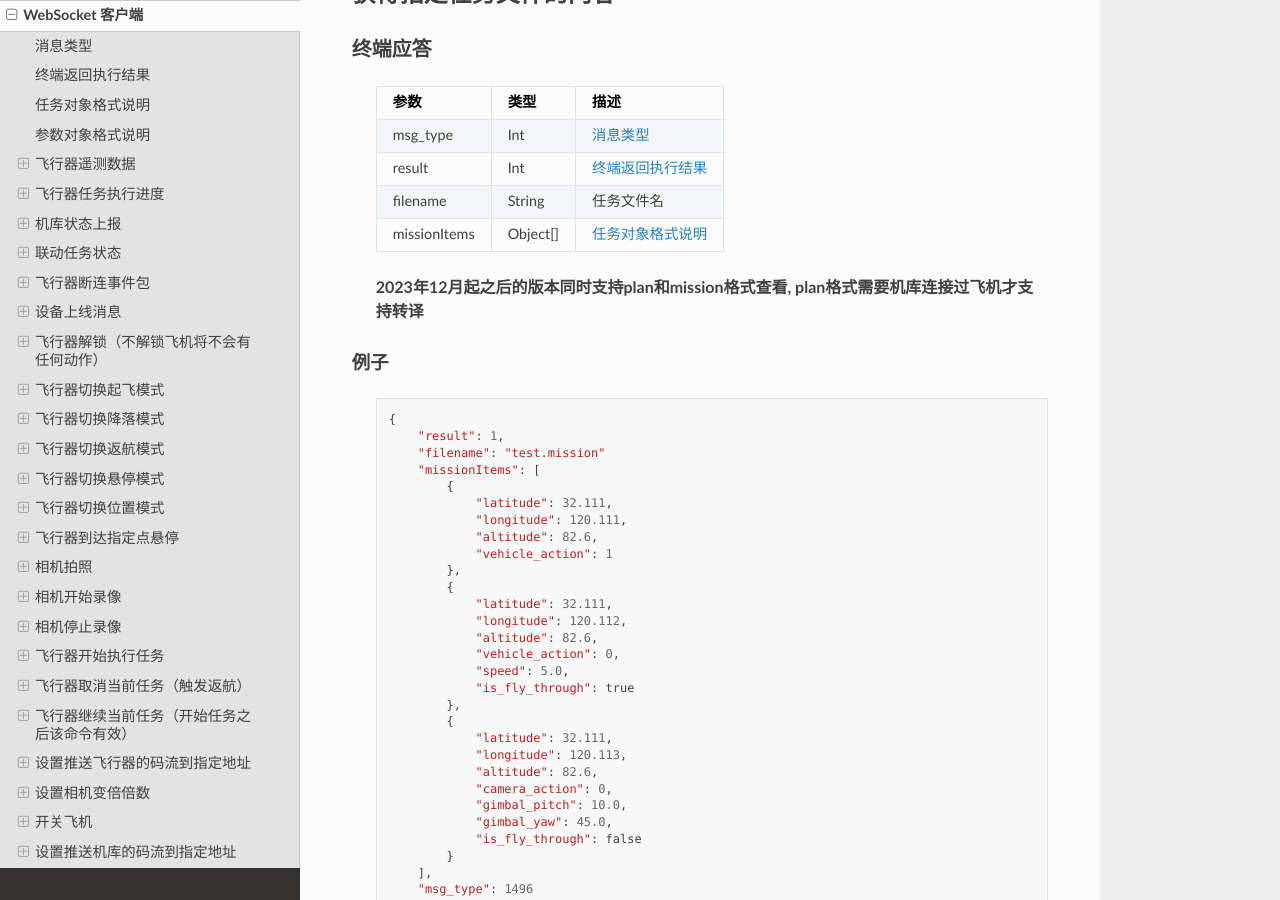
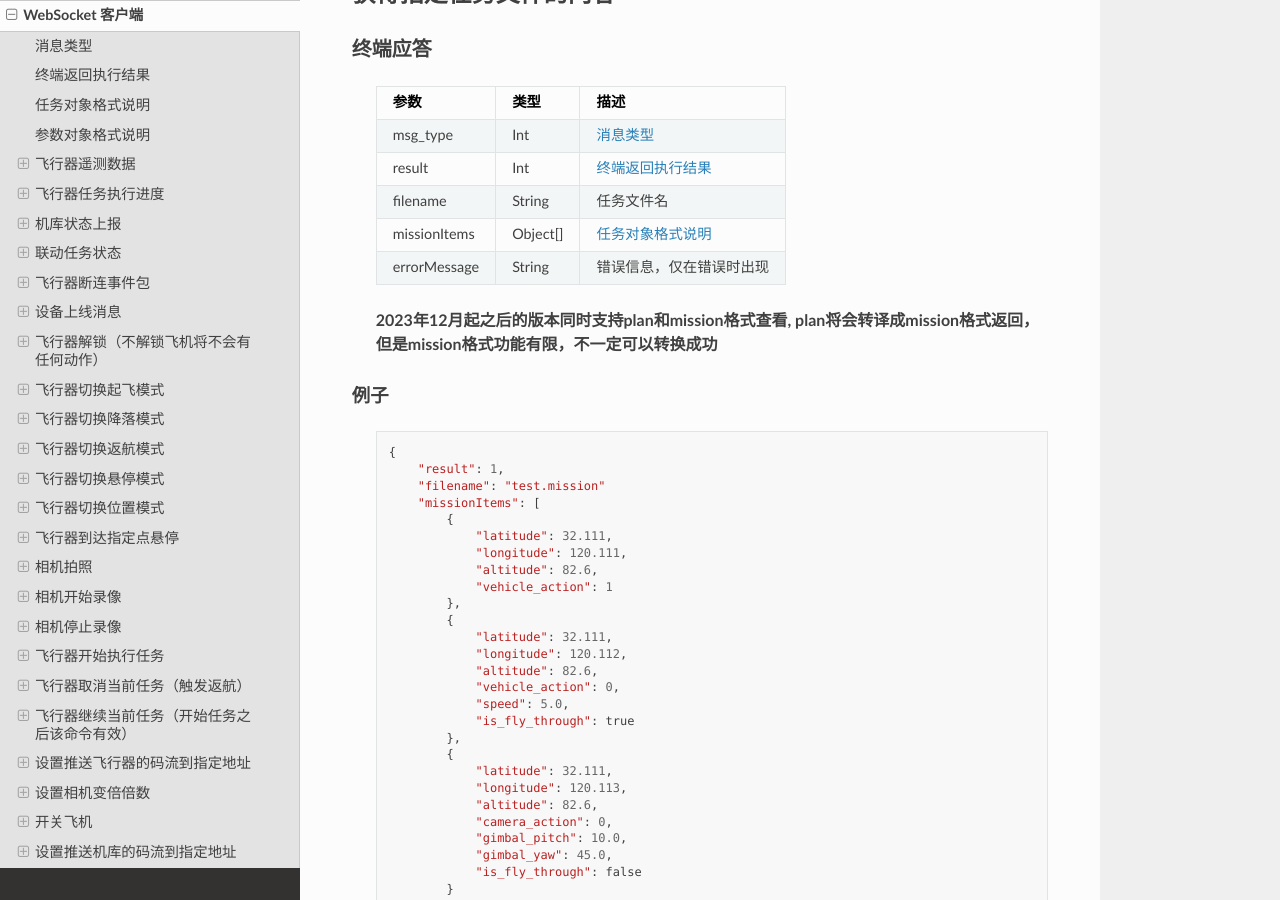
Before and after one commit to CodevDynamics/Docs, a Sphinx documentation site: the page built from source/interface/websocket.rst, in a window 1280 px wide and 900 px high, scrolled down 39752 px. Built offline with Sphinx 7.4.7 and the Read the Docs theme 2.0.0, drawn with Linux system fonts in a browser that asks for light colours; some of the changed text lies outside the part shown.

Commit message:
Update missing content.

```diff
--- a/source/interface/mqtt.rst
+++ b/source/interface/mqtt.rst
@@ -131,7 +131,7 @@
     latitude          Double      否       航点纬度
     longitude         Double      否       航点经度
     altitude          Double      否       航点相对高度（相对 Home 点）
-    vehicle_action    Int         能       0: 普通航点，1: 起飞，2: 降落
+    vehicle_action    Int         能       0: 普通航点，1: 起飞，2: 降落，5: 返航
     speed             Double      能       执行到该航点时，切换飞行器速度
     camera_action     Int         能       0: 无动作，1: 拍照，4: 开始录像，5: 停止录像
     gimbal_pitch      Double      能       云台 Pitch
@@ -2181,9 +2181,10 @@
     result         Int       :ref:`mqtt-result`
     filename       String    任务文件名
     missionItems   Object[]  :ref:`mqtt-mission-object`
+    errorMessage   String    错误信息，仅在错误时出现
     ============= ========== ===============================
 
-    **2023年12月起之后的版本同时支持plan和mission格式查看, plan格式需要机库连接过飞机才支持转译**
+    **2023年12月起之后的版本同时支持plan和mission格式查看, plan将会转译成mission格式返回，但是mission格式功能有限，不一定可以转换成功**
 
 例子
 """"""""""""
--- a/source/interface/websocket.rst
+++ b/source/interface/websocket.rst
@@ -101,7 +101,7 @@
     latitude          Double      否       航点纬度
     longitude         Double      否       航点经度
     altitude          Double      否       航点相对高度（相对 Home 点）
-    vehicle_action    Int         能       0: 普通航点，1: 起飞，2: 降落
+    vehicle_action    Int         能       0: 普通航点，1: 起飞，2: 降落，5: 返航
     speed             Double      能       执行到该航点时，切换飞行器速度
     camera_action     Int         能       0: 无动作，1: 拍照，4: 开始录像，5: 停止录像
     gimbal_pitch      Double      能       云台 Pitch
@@ -2153,9 +2153,10 @@
     result         Int       :ref:`result-label`
     filename       String    任务文件名
     missionItems   Object[]  :ref:`mission-object-label`
+    errorMessage   String    错误信息，仅在错误时出现
     ============= ========== ===============================
 
-    **2023年12月起之后的版本同时支持plan和mission格式查看, plan格式需要机库连接过飞机才支持转译**
+    **2023年12月起之后的版本同时支持plan和mission格式查看, plan将会转译成mission格式返回，但是mission格式功能有限，不一定可以转换成功**
 
 例子
 """"""""""""
```
Also changed, not shown: 1 other file.
